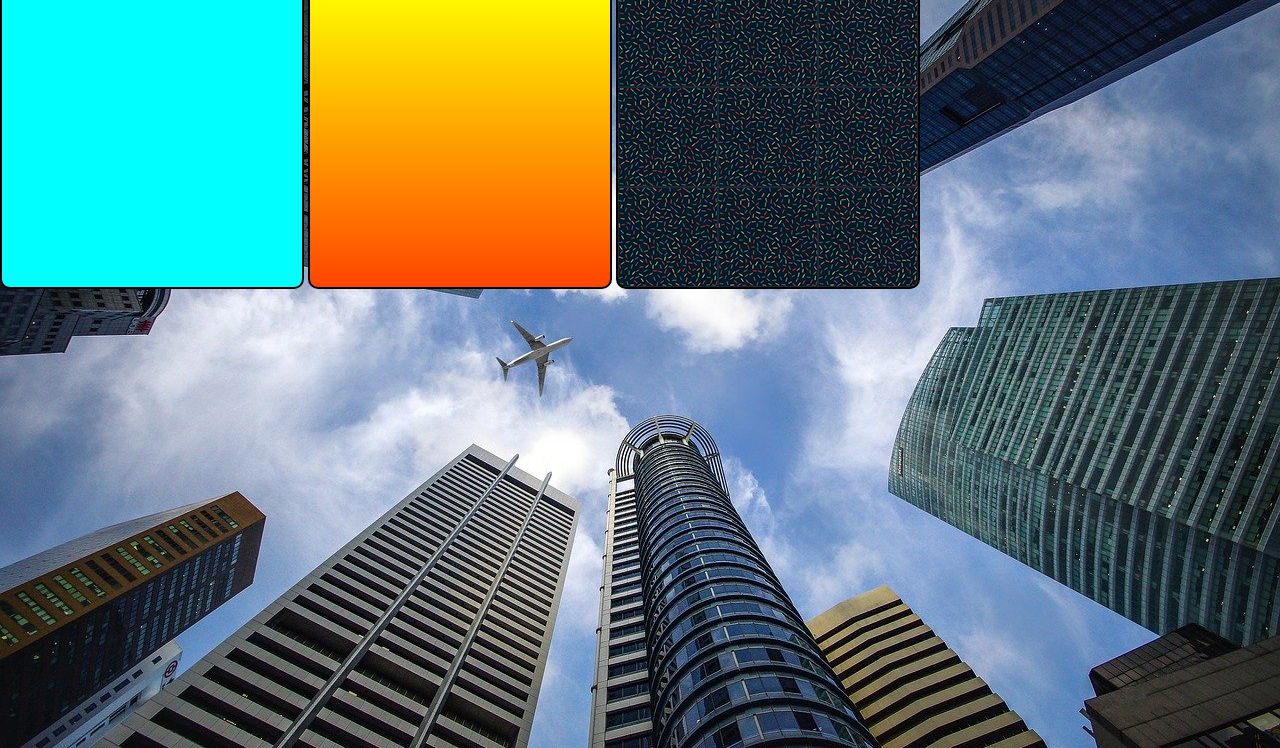
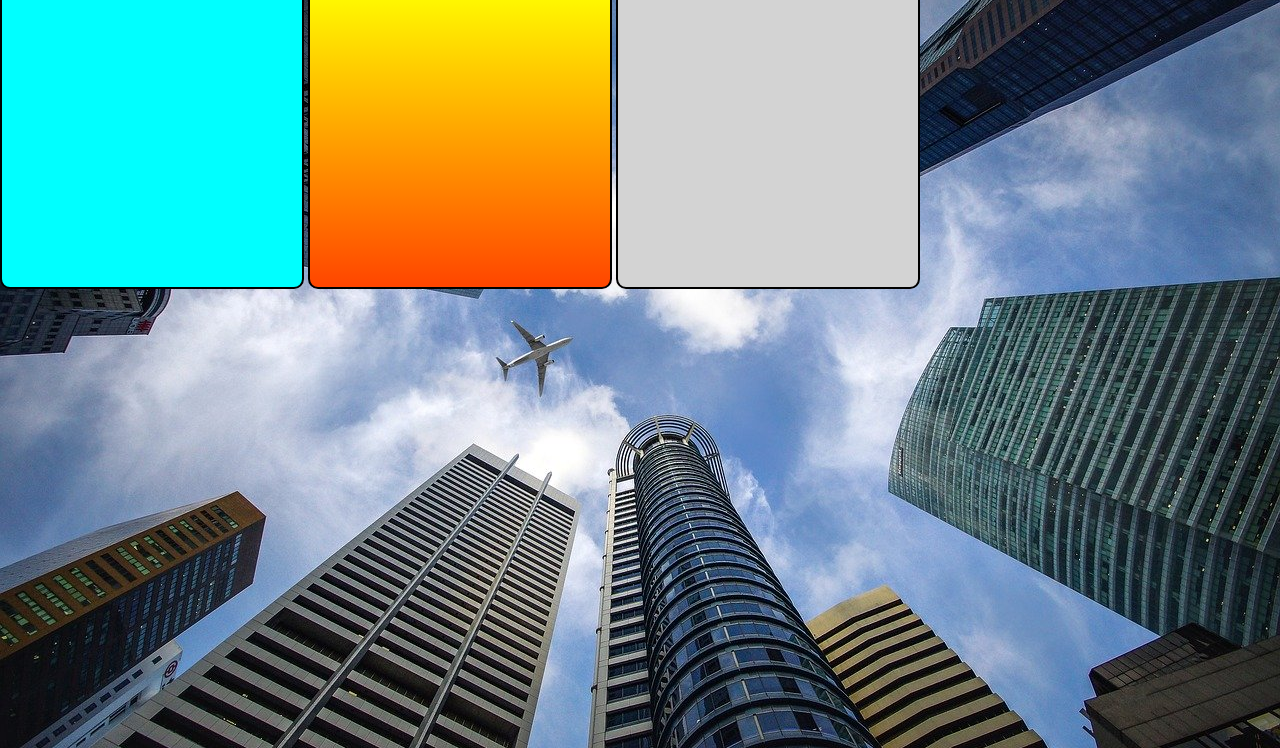
Before and after one commit to felipecabrera1/exercicio-guanabara, a plain HTML site: page fundo001.html in a window 1280 px wide. Shown: the part 52-800 px from the top of the page. Drawn offline with Linux system fonts and the light colour scheme.

Commit message:
coloquei <!DOCTYPE html> e mudei o nome da pasta para ver se funciona

```diff
--- a/index.html
+++ b/fundo001.html
@@ -1,3 +1,4 @@
+<!DOCTYPE html>
 <html lang="en">
 <head>
     <meta charset="UTF-8">
@@ -12,7 +13,7 @@
     <h1>Olá mundo cruel</h1>
     <div class="quadrado" id="q1"></div>
     <div class="quadrado" id="q2"></div>
-    <div class="quadrado" id="q3"></div>
+    <div class="quadrado" id=""></div>
 
 </body>
 </html>
```
